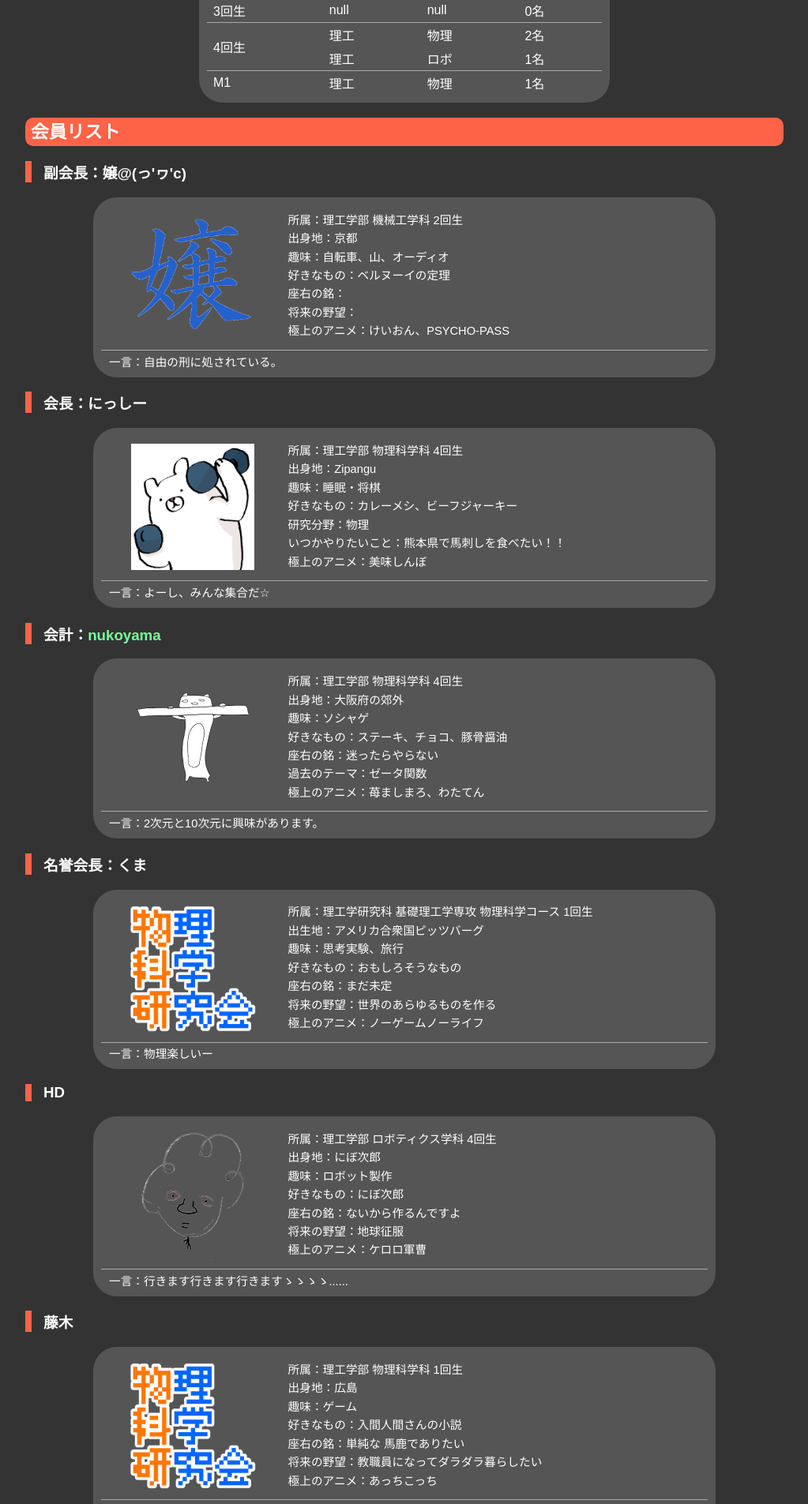
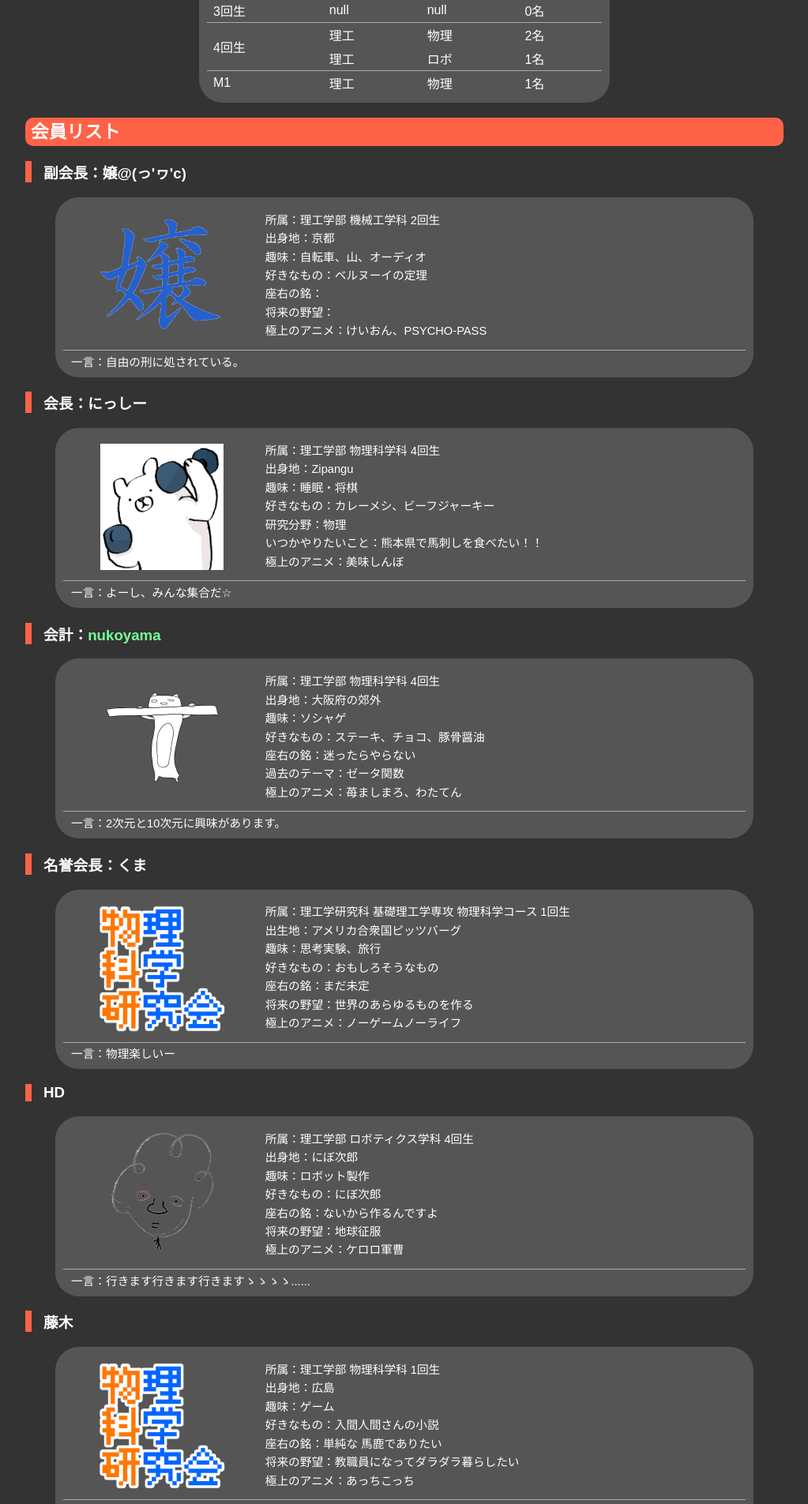
Before and after one commit to vuccaken/vuccaken.github.io, a Jekyll site: the page built from _pages/member.md, in a window 1280 px wide. Shown: the part 341-2246 px from the top of the page at 79% size, without its empty margins (128-1151 px from the left). Built offline with Jekyll 4.4.1, drawn with Linux system fonts in a browser that asks for light colours.

Commit message:
Update member.scss
list width: 90%;

```diff
--- a/_sass/member.scss
+++ b/_sass/member.scss
@@ -19,7 +19,7 @@
   // border: solid 2px tomato;
   background-color: $bg-color-sub;
   margin: 0 auto;
-  width: 80%;
+  width: 90%;
   border-radius: 30px;
   padding: 10px;
   // padding: 0px 10px;
```
